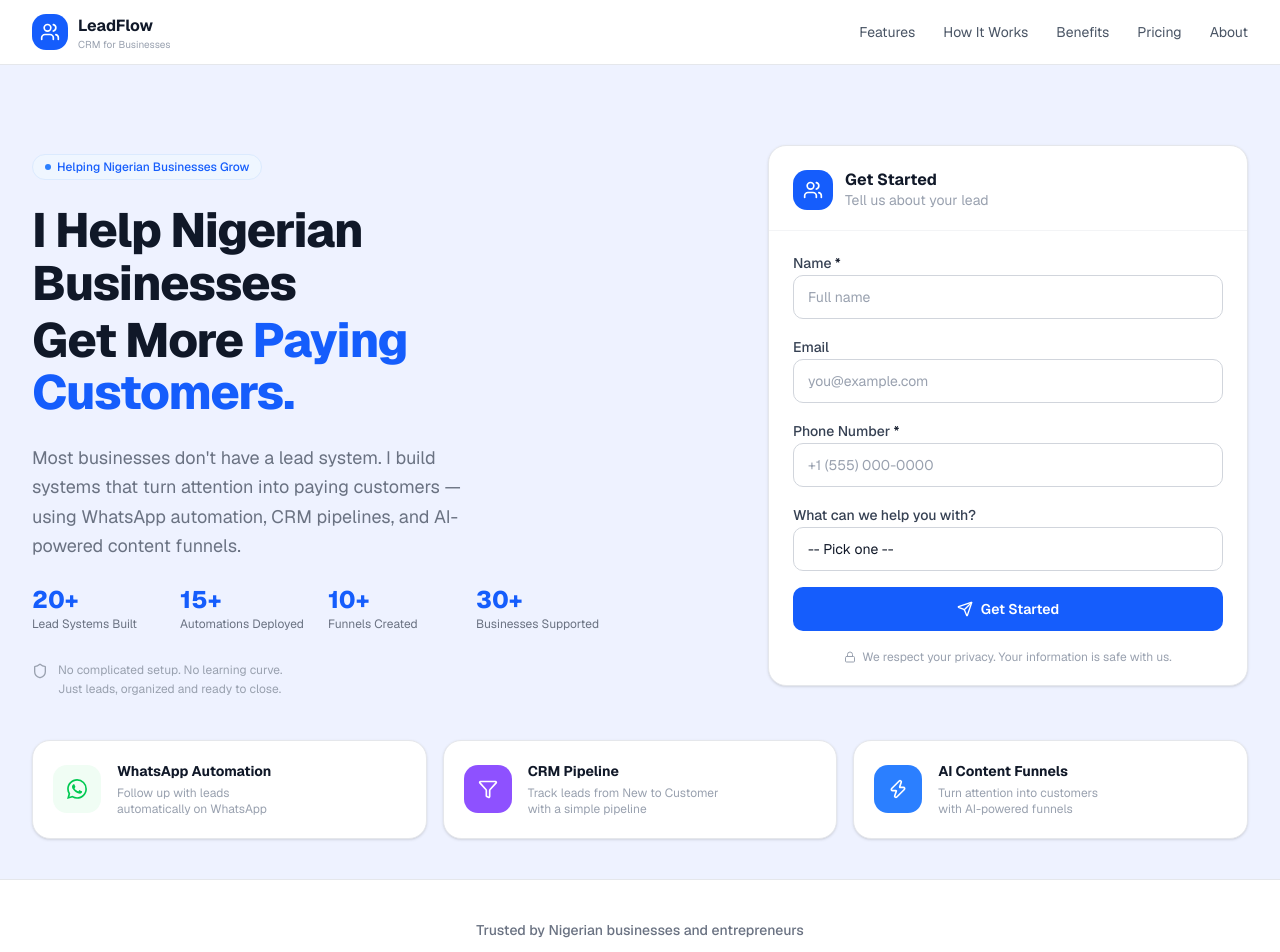
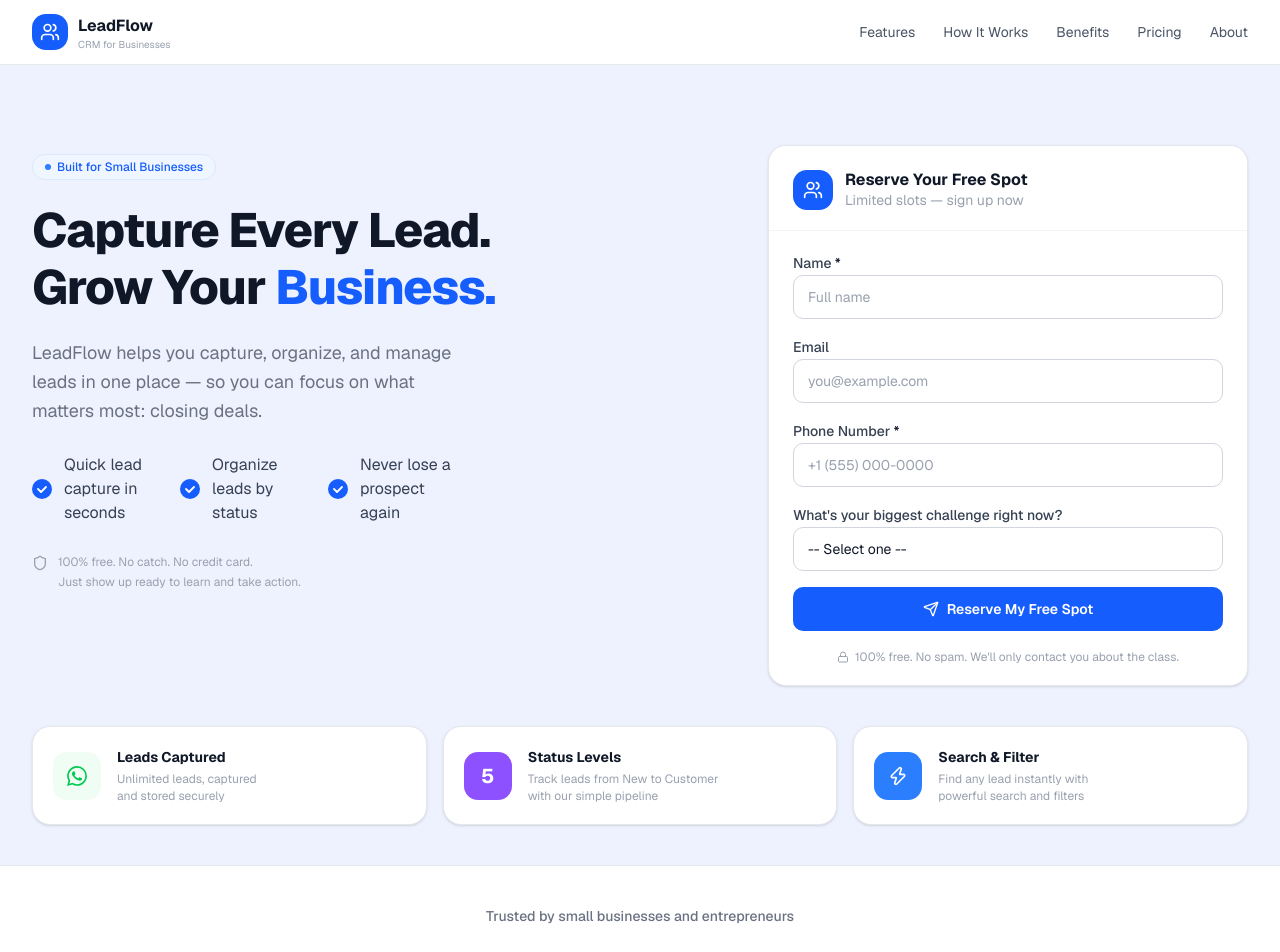
Before and after one commit to glmite25/leadflow, a Next.js app: page / in a window 1280 px wide. Shown: the top 952 px of the page. Built offline with nearby package versions, Linux system fonts and the light colour scheme; no server answers.

Commit message:
merge conflict

```diff
--- a/app/page.tsx
+++ b/app/page.tsx
@@ -52,39 +52,47 @@ export default function Home() {
               {/* Badge */}
               <span className="inline-flex items-center gap-1.5 px-3 py-1 rounded-full bg-blue-50 border border-blue-100 text-xs font-medium text-blue-600">
                 <span className="size-1.5 rounded-full bg-blue-500 inline-block" />
-                Helping Nigerian Businesses Grow
+                Built for Small Businesses
               </span>
 
               {/* Headline */}
               <div>
                 <h1 className="text-4xl sm:text-5xl font-extrabold leading-[1.1] tracking-tight text-gray-900">
-                  I Help Nigerian Businesses
+                  Capture Every Lead.
                 </h1>
                 <h1 className="text-4xl sm:text-5xl font-extrabold leading-[1.1] tracking-tight text-gray-900 mt-1">
-                  Get More{' '}
-                  <span className="text-blue-600">Paying Customers.</span>
+                  Grow Your{' '}
+                  <span className="text-blue-600">Business.</span>
                 </h1>
               </div>
 
               {/* Subtext */}
               <p className="text-base sm:text-lg text-gray-500 max-w-md leading-relaxed">
-                Most businesses don&apos;t have a lead system. I build systems that turn
-                attention into paying customers — using WhatsApp automation, CRM
-                pipelines, and AI-powered content funnels.
+                LeadFlow helps you capture, organize, and manage leads in one
+                place — so you can focus on what matters most: closing deals.
               </p>
 
               {/* Stats */}
               <div className="grid grid-cols-2 sm:grid-cols-4 gap-4 pt-1">
                 {[
-                  { value: '20+', label: 'Lead Systems Built' },
-                  { value: '15+', label: 'Automations Deployed' },
-                  { value: '10+', label: 'Funnels Created' },
-                  { value: '30+', label: 'Businesses Supported' },
-                ].map(({ value, label }) => (
-                  <div key={label} className="flex flex-col">
-                    <span className="text-2xl font-extrabold text-blue-600 leading-none">{value}</span>
-                    <span className="text-xs text-gray-500 mt-1 leading-snug">{label}</span>
-                  </div>
+                  'Quick lead capture in seconds',
+                  'Organize leads by status',
+                  'Never lose a prospect again',
+                ].map((item) => (
+                  <li key={item} className="flex items-center gap-3">
+                    <span className="size-5 rounded-full bg-blue-600 flex items-center justify-center shrink-0">
+                      <svg className="size-3 text-white" fill="none" viewBox="0 0 12 12">
+                        <path
+                          d="M2 6l3 3 5-5"
+                          stroke="currentColor"
+                          strokeWidth="1.8"
+                          strokeLinecap="round"
+                          strokeLinejoin="round"
+                        />
+                      </svg>
+                    </span>
+                    <span className="text-sm sm:text-base text-gray-700">{item}</span>
+                  </li>
                 ))}
               </div>
 
@@ -92,8 +100,8 @@ export default function Home() {
               <div className="flex items-start gap-2.5 pt-1">
                 <Shield className="size-4 text-gray-400 mt-0.5 shrink-0" />
                 <p className="text-xs text-gray-400 leading-relaxed">
-                  No complicated setup. No learning curve.<br />
-                  Just leads, organized and ready to close.
+                  100% free. No catch. No credit card.<br />
+                  Just show up ready to learn and take action.
                 </p>
               </div>
             </div>
@@ -117,9 +125,9 @@ export default function Home() {
                 </svg>
               </div>
               <div>
-                <p className="text-sm font-bold text-gray-900">WhatsApp Automation</p>
+                <p className="text-sm font-bold text-gray-900">Leads Captured</p>
                 <p className="text-xs text-gray-400 mt-1 leading-snug">
-                  Follow up with leads<br className="hidden sm:block" /> automatically on WhatsApp
+                  Unlimited leads, captured<br className="hidden sm:block" /> and stored securely
                 </p>
               </div>
             </div>
@@ -127,12 +135,12 @@ export default function Home() {
             {/* CRM Pipeline */}
             <div className="bg-white rounded-2xl border border-gray-200 shadow-sm p-5 flex items-center gap-4">
               <div className="size-12 rounded-xl bg-violet-500 flex items-center justify-center shrink-0">
-                <Filter className="size-5 text-white" />
+                <span className="text-xl font-bold text-white">5</span>
               </div>
               <div>
-                <p className="text-sm font-bold text-gray-900">CRM Pipeline</p>
+                <p className="text-sm font-bold text-gray-900">Status Levels</p>
                 <p className="text-xs text-gray-400 mt-1 leading-snug">
-                  Track leads from New to Customer<br className="hidden sm:block" /> with a simple pipeline
+                  Track leads from New to Customer<br className="hidden sm:block" /> with our simple pipeline
                 </p>
               </div>
             </div>
@@ -143,9 +151,9 @@ export default function Home() {
                 <Zap className="size-5 text-white" />
               </div>
               <div>
-                <p className="text-sm font-bold text-gray-900">AI Content Funnels</p>
+                <p className="text-sm font-bold text-gray-900">Search &amp; Filter</p>
                 <p className="text-xs text-gray-400 mt-1 leading-snug">
-                  Turn attention into customers<br className="hidden sm:block" /> with AI-powered funnels
+                  Find any lead instantly with<br className="hidden sm:block" /> powerful search and filters
                 </p>
               </div>
             </div>
@@ -156,24 +164,24 @@ export default function Home() {
         <section className="border-t border-gray-200 bg-white">
           <div className="max-w-7xl mx-auto px-4 sm:px-6 lg:px-8 py-10">
             <p className="text-center text-sm font-medium text-gray-500 mb-8">
-              Trusted by Nigerian businesses and entrepreneurs
+              Trusted by small businesses and entrepreneurs
             </p>
             <div className="grid grid-cols-1 sm:grid-cols-3 gap-6 text-center">
               {[
                 {
                   icon: Shield,
-                  label: 'Secure & Reliable',
-                  sub: 'Your data is encrypted and safe',
+                  label: 'Service Businesses',
+                  sub: 'Freelancers, consultants, coaches, and agency owners',
                 },
                 {
                   icon: Zap,
-                  label: 'AI-Powered Systems',
-                  sub: 'Built with the latest automation tools',
+                  label: 'Fast & Simple',
+                  sub: 'Get started in under 60 seconds',
                 },
                 {
                   icon: Heart,
-                  label: 'Made for Nigeria',
-                  sub: 'Built specifically for Nigerian businesses',
+                  label: 'Made for You',
+                  sub: 'Built specifically for small businesses',
                 },
               ].map(({ icon: Icon, label, sub }) => (
                 <div key={label} className="flex flex-col items-center gap-2">
--- a/components/lead-detail-panel.tsx
+++ b/components/lead-detail-panel.tsx
@@ -1,7 +1,7 @@
 'use client';
 
-import { useEffect, useRef } from 'react';
-import { X, User, Phone, Mail, Tag, Calendar, Loader2 } from 'lucide-react';
+import { useEffect, useRef, useState } from 'react';
+import { X, User, Phone, Mail, Tag, Calendar, Loader2, MessageCircle } from 'lucide-react';
 import { Lead, LeadStatus, LEAD_STATUSES, STATUS_COLORS } from '@/lib/types';
 import { format } from 'date-fns';
 import { cn } from '@/lib/utils';
@@ -20,6 +20,7 @@ export function LeadDetailPanel({
   isUpdating,
 }: LeadDetailPanelProps) {
   const panelRef = useRef<HTMLDivElement>(null);
+  const [waType, setWaType] = useState<'whatsapp' | 'business'>('whatsapp');
 
   // Close on Escape
   useEffect(() => {
@@ -176,6 +177,46 @@ export function LeadDetailPanel({
                   })()}
                 </div>
               </div>
+
+              {/* WhatsApp */}
+              <div>
+                <p className="text-xs font-medium text-gray-500 uppercase tracking-wide mb-3">Message on WhatsApp</p>
+                {/* Type toggle */}
+                <div className="flex rounded-lg border border-gray-200 overflow-hidden mb-3 text-xs font-medium">
+                  <button
+                    onClick={() => setWaType('whatsapp')}
+                    className={cn(
+                      'flex-1 py-2 transition-colors',
+                      waType === 'whatsapp'
+                        ? 'bg-green-600 text-white'
+                        : 'bg-white text-gray-500 hover:bg-gray-50'
+                    )}
+                  >
+                    WhatsApp
+                  </button>
+                  <button
+                    onClick={() => setWaType('business')}
+                    className={cn(
+                      'flex-1 py-2 transition-colors border-l border-gray-200',
+                      waType === 'business'
+                        ? 'bg-green-600 text-white'
+                        : 'bg-white text-gray-500 hover:bg-gray-50'
+                    )}
+                  >
+                    WhatsApp Business
+                  </button>
+                </div>
+                {/* Message button */}
+                <a
+                  href={`https://${waType === 'business' ? 'api' : 'wa'}.whatsapp.com/send?phone=${lead.phone.replace(/\D/g, '')}&text=Hi ${encodeURIComponent(lead.name)}, thanks for signing up!`}
+                  target="_blank"
+                  rel="noopener noreferrer"
+                  className="flex items-center justify-center gap-2 w-full h-10 rounded-lg bg-green-600 hover:bg-green-700 text-white text-sm font-semibold transition-colors"
+                >
+                  <MessageCircle className="size-4 shrink-0" />
+                  Message {lead.name.split(' ')[0]}
+                </a>
+              </div>
             </div>
           </>
         )}
--- a/components/lead-form.tsx
+++ b/components/lead-form.tsx
@@ -1,7 +1,10 @@
 'use client';
 
 import { useState } from 'react';
-import { Lock, Send, Users } from 'lucide-react';
+import { Lock, Send, Users, ExternalLink } from 'lucide-react';
+
+// WhatsApp group link — set NEXT_PUBLIC_WHATSAPP_GROUP_URL in your .env.local
+const WHATSAPP_GROUP_URL = process.env.NEXT_PUBLIC_WHATSAPP_GROUP_URL || '';
 
 interface LeadFormProps {
   onSuccess?: () => void;
@@ -75,8 +78,8 @@ export function LeadForm({ onSuccess }: LeadFormProps) {
           <Users className="size-5 text-white" />
         </div>
         <div>
-          <p className="text-base font-bold text-gray-900 leading-tight">Get Started</p>
-          <p className="text-sm text-gray-400 leading-tight mt-0.5">Tell us about your lead</p>
+          <p className="text-base font-bold text-gray-900 leading-tight">Reserve Your Free Spot</p>
+          <p className="text-sm text-gray-400 leading-tight mt-0.5">Limited slots — sign up now</p>
         </div>
       </div>
 
@@ -136,7 +139,7 @@ export function LeadForm({ onSuccess }: LeadFormProps) {
         {/* Interest */}
         <div className="space-y-1.5">
           <label htmlFor="interest" className="text-sm font-medium text-gray-700">
-            What can we help you with?
+            What's your biggest challenge right now?
           </label>
           <select
             id="interest"
@@ -146,14 +149,14 @@ export function LeadForm({ onSuccess }: LeadFormProps) {
             disabled={loading}
             className="w-full h-11 px-3.5 rounded-lg border border-gray-300 bg-white text-sm text-gray-900 outline-none focus:border-blue-500 focus:ring-2 focus:ring-blue-500/20 disabled:opacity-50 disabled:cursor-not-allowed transition-colors appearance-none"
           >
-            <option value="">-- Pick one --</option>
-            <option value="I want to get more customers">I want to get more customers</option>
-            <option value="I need a website or landing page">I need a website or landing page</option>
-            <option value="I want to follow up with my leads automatically">I want to follow up with my leads automatically</option>
-            <option value="I need help managing my customers">I need help managing my customers</option>
-            <option value="I want to grow on social media">I want to grow on social media</option>
-            <option value="I need a sales or marketing system">I need a sales or marketing system</option>
-            <option value="I just want to learn more">I just want to learn more</option>
+            <option value="">-- Select one --</option>
+            <option value="I don't know how to get customers">I don't know how to get customers</option>
+            <option value="People show interest but never buy">People show interest but never buy</option>
+            <option value="I don't know how to price my services">I don't know how to price my services</option>
+            <option value="I have no online presence">I have no online presence</option>
+            <option value="I struggle with follow-up">I struggle with follow-up</option>
+            <option value="I don't know how to market myself">I don't know how to market myself</option>
+            <option value="I'm just starting out">I'm just starting out</option>
             <option value="Something else">Something else</option>
           </select>
         </div>
@@ -167,11 +170,8 @@ export function LeadForm({ onSuccess }: LeadFormProps) {
 
         {/* Success */}
         {success && (
-          <div className="rounded-xl bg-green-50 border border-green-100 px-4 py-4 space-y-1">
-            <p className="text-sm font-semibold text-green-800">🎉 We've received your request!</p>
-            <p className="text-xs text-green-700 leading-relaxed">
-              Thanks for reaching out. We'll be in touch shortly to discuss how we can help your business get more paying customers.
-            </p>
+          <div className="rounded-lg bg-green-50 border border-green-100 px-3.5 py-2.5 text-sm text-green-700">
+            Your lead has been saved successfully.
           </div>
         )}
 
@@ -189,7 +189,7 @@ export function LeadForm({ onSuccess }: LeadFormProps) {
           ) : (
             <>
               <Send className="size-4" />
-              Get Started
+              Reserve My Free Spot
             </>
           )}
         </button>
@@ -198,7 +198,7 @@ export function LeadForm({ onSuccess }: LeadFormProps) {
         <div className="flex items-center justify-center gap-1.5 pt-0.5">
           <Lock className="size-3 text-gray-400 shrink-0" />
           <p className="text-xs text-gray-400">
-            We respect your privacy. Your information is safe with us.
+            100% free. No spam. We'll only contact you about the class.
           </p>
         </div>
       </form>
--- a/lib/supabase.ts
+++ b/lib/supabase.ts
@@ -7,6 +7,5 @@ if (!supabaseUrl || !supabaseKey) {
   throw new Error('Missing Supabase credentials. Please check your environment variables.');
 }
 
-// Cookie-based browser client — session is stored in cookies so the
-// middleware (which also reads cookies) can always see the auth state.
+// Browser client — used in all client components
 export const supabase = createBrowserClient(supabaseUrl, supabaseKey);
```
